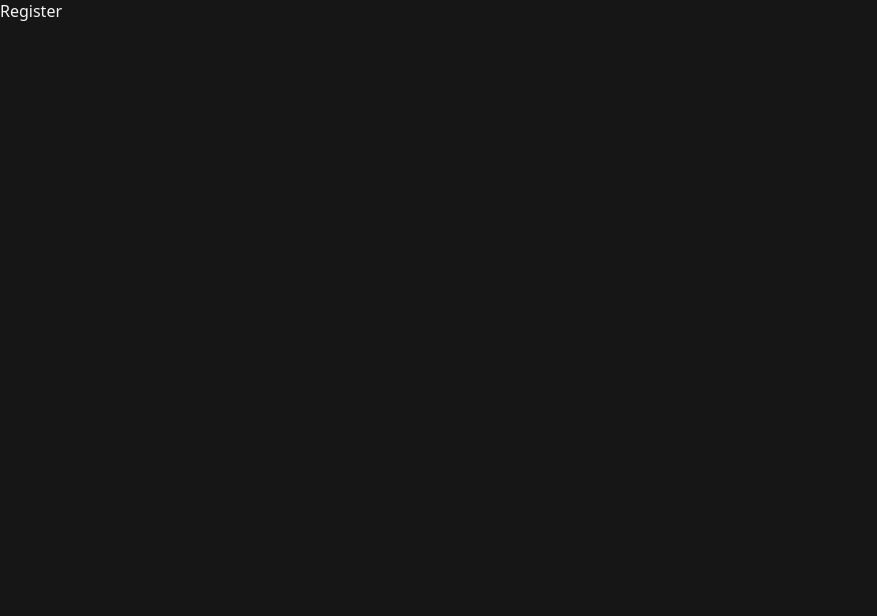
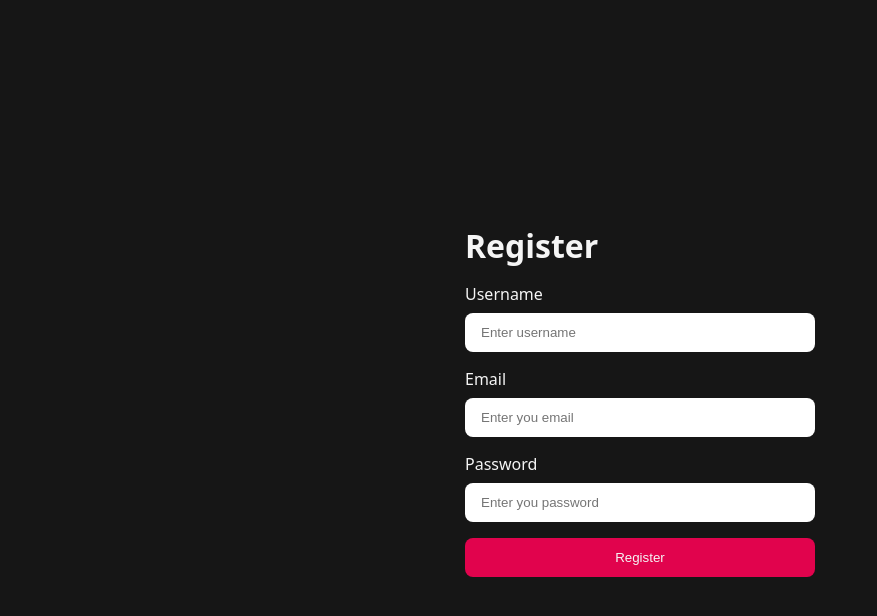
Before and after one commit to ritikkalal12/next-role-ai, a React app in the folder Frontend/: page /register in a window 1280 px wide. Shown: the top 616 px of the page, without its empty margins (0-877 px from the left). Built offline with nearby package versions, Linux system fonts and the light colour scheme; the HTML template or start-up script is replaced by a standard one.

Commit message:
Created Register form

```diff
--- a/Frontend/src/features/auth/pages/Register.jsx
+++ b/Frontend/src/features/auth/pages/Register.jsx
@@ -1,7 +1,49 @@
 import React from 'react';
 
 const Register = () => {
-  return <div>Register</div>;
+  const handleSubmit = (e) => {
+    e.preventDefault();
+  };
+
+  return (
+    <main>
+      <div className='form-container'>
+        <h1>Register</h1>
+        <form onSubmit={handleSubmit}>
+          <div className='input-group'>
+            <label htmlFor='username'>Username</label>
+            <input
+              type='text'
+              id='username'
+              name='username'
+              placeholder='Enter username'
+            ></input>
+          </div>
+          <div className='input-group'>
+            <label htmlFor='email'>Email</label>
+            <input
+              type='email'
+              id='email'
+              name='email'
+              placeholder='Enter you email'
+            ></input>
+          </div>
+          <div className='input-group'>
+            <label htmlFor='password'>Password</label>
+            <input
+              type='password'
+              id='password'
+              name='password'
+              placeholder='Enter you password'
+            ></input>
+          </div>
+          <button className='button primary-button' type='submit'>
+            Register
+          </button>
+        </form>
+      </div>
+    </main>
+  );
 };
 
 export default Register;
```
